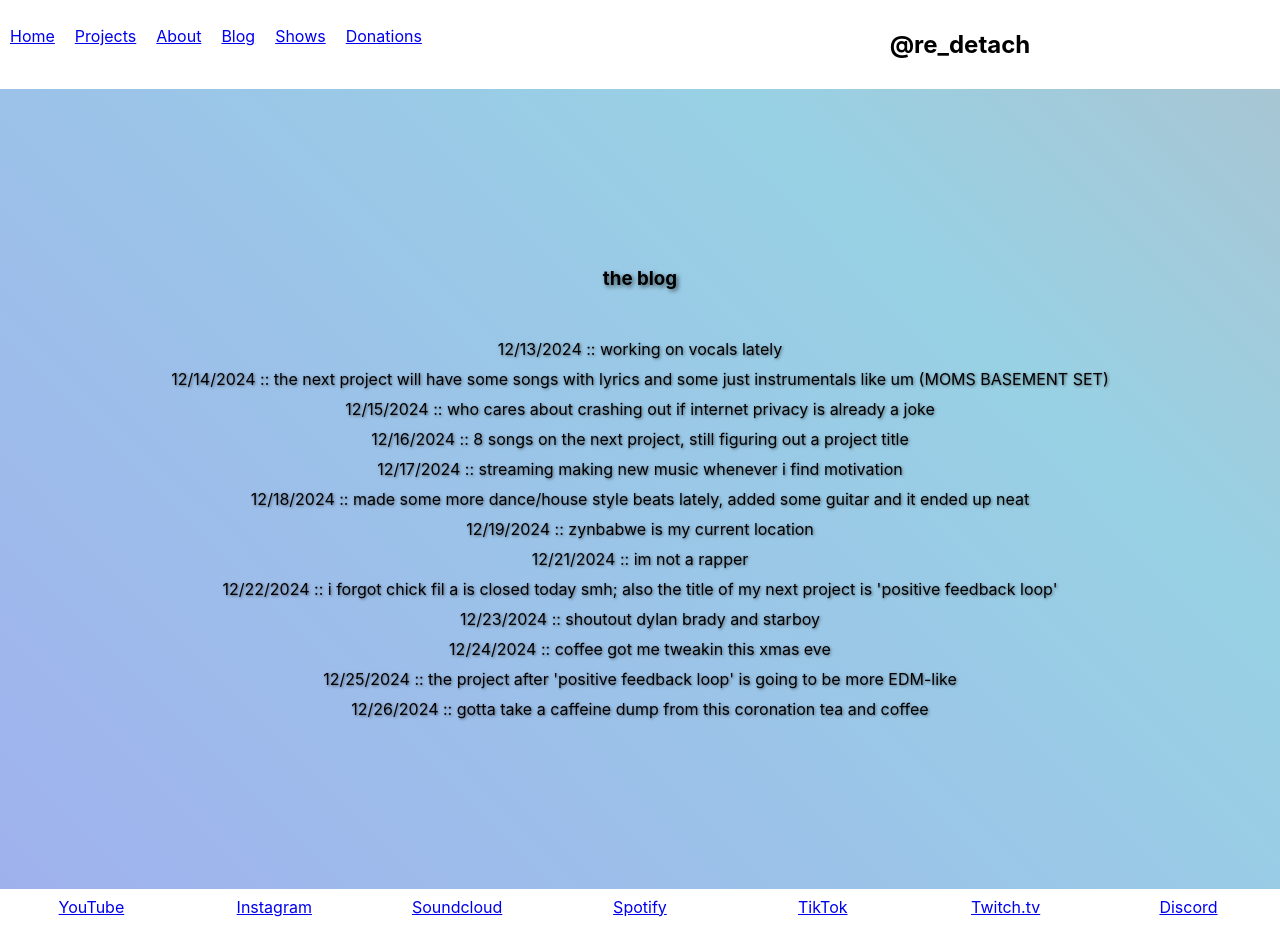
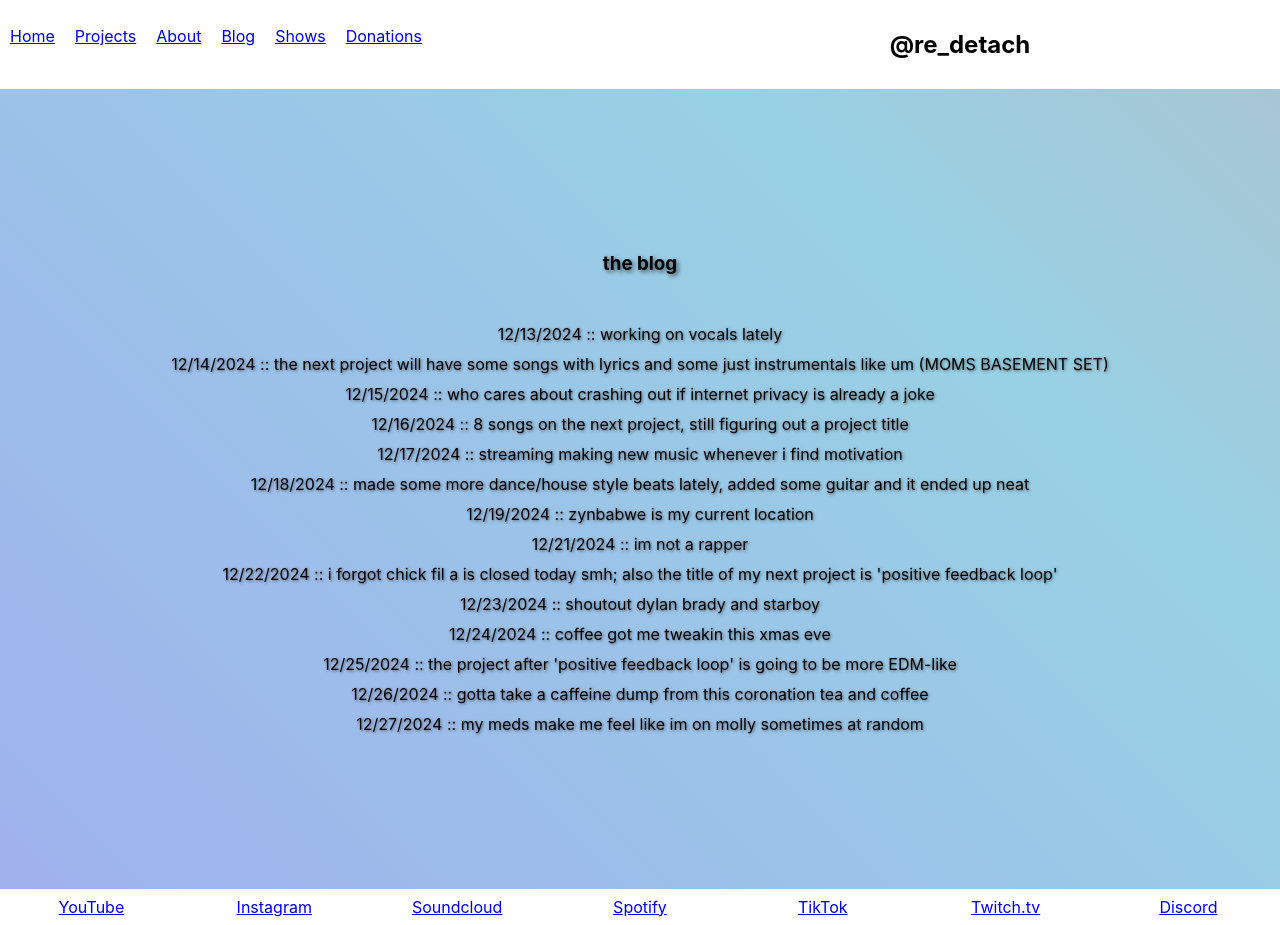
Before and after one commit to rolinmb/redetach-music, a React (Create React App) app: page /blog in a window 1280 px wide. Built offline with nearby package versions, Linux system fonts and the light colour scheme.

Commit message:
blog update

```diff
--- a/src/components/Blog.js
+++ b/src/components/Blog.js
@@ -21,6 +21,7 @@ const Blog = () => {
         <p>12/24/2024 :: coffee got me tweakin this xmas eve</p>
         <p>12/25/2024 :: the project after 'positive feedback loop' is going to be more EDM-like</p>
         <p>12/26/2024 :: gotta take a caffeine dump from this coronation tea and coffee</p>
+        <p>12/27/2024 :: my meds make me feel like im on molly sometimes at random</p>
       </div>
     </div>
   );
```
